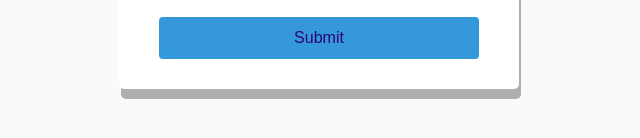
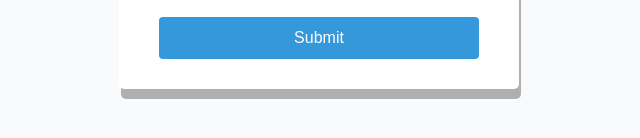
Before and after one commit to webdevlviv2021/Form-Registration, a plain HTML site: page index.htnl/index.html in a window 1280 px wide. Shown: the part 588-726 px from the top of the page, 321-961 px from the left. Drawn offline with nearby package versions, Linux system fonts and the light colour scheme.

Commit message:
buttob color

```diff
--- a/index.css/index.css
+++ b/index.css/index.css
@@ -72,7 +72,7 @@ border-color: var(--error-color);
     background-color: #3498db;
     border:2px solid #3498db;
     border-radius: 4px;
-    color:rgb(43, 7, 110);
+    color:#fff;
     display: block;
     font-size: 16px;
     padding: 10px;
```
